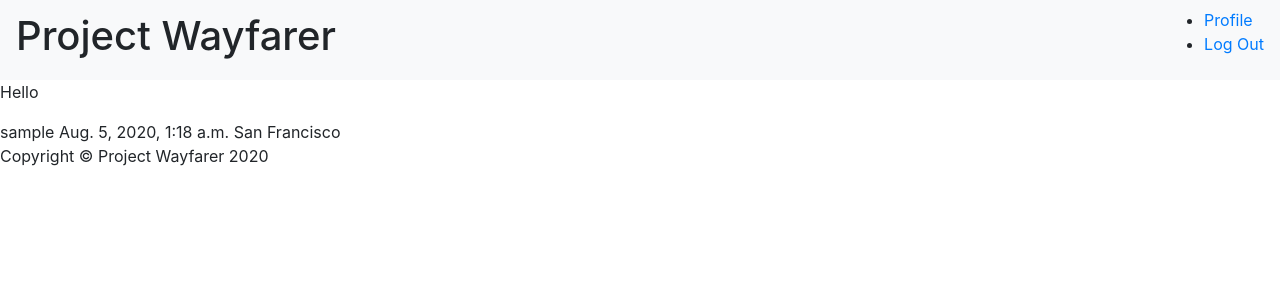
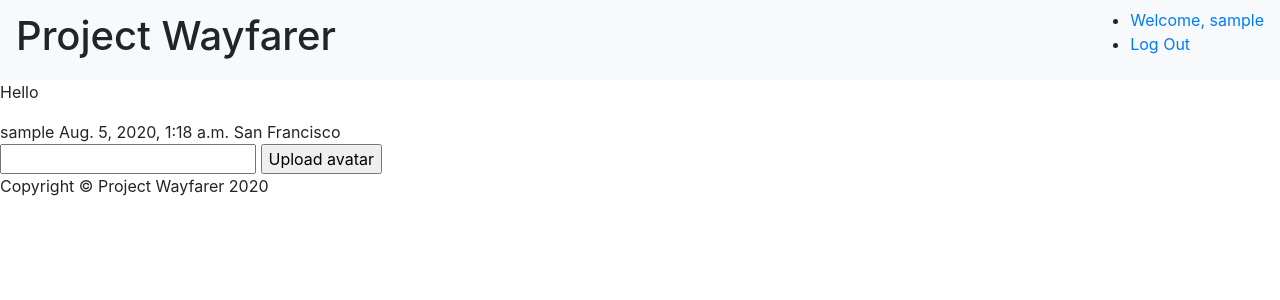
Before and after one commit to TimothyAllgood/project_wayfare, a Django app: page /profile/ in a window 1280 px wide. Shown: the top 300 px of the page. Run offline with Django 3.2, Linux system fonts and the light colour scheme; the visitor is signed in with stand-in values (Sample User, id 1); data comes from the database, SQL or seed files in the repository; some libraries are stand-ins or nearby versions.

Commit message:
added image upload via cloudinary

```diff
--- a/main_app/forms.py
+++ b/main_app/forms.py
@@ -1,6 +1,10 @@
 from django import forms
+from django.forms import ModelForm
 from django.contrib.auth.forms import UserCreationForm
 from django.contrib.auth.models import User
+from cloudinary.forms import CloudinaryFileField
+from .models import Profile
+
 
 CITIES = (
     ('S', 'San Francisco'),
@@ -15,3 +19,18 @@ class SignUpForm(UserCreationForm):
     class Meta:
         model = User
         fields = ('username', 'city', 'password1', 'password2',)
+
+# Used info from https://medium.com/@szczerbeansky/django-web-app-and-images-cloudinary-straightforward-study-ae8b5bb03e37 for Cloudinary Upload
+
+class AvatarUploadForm(forms.ModelForm):
+    avatar = CloudinaryFileField(
+        options = {
+            'crop': 'thumb',
+            'width': 200,
+            'height': 200,
+            'folder': 'avatars'
+       }
+    )
+    class Meta:
+        model = Profile
+        fields = ('avatar',)
--- a/main_app/models.py
+++ b/main_app/models.py
@@ -2,6 +2,7 @@ from django.db import models
 from django.contrib.auth.models import User
 from django.db.models.signals import post_save
 from django.dispatch import receiver
+from cloudinary.models import CloudinaryField
 
 CITIES = (
     ('S', 'San Francisco'),
@@ -9,6 +10,7 @@ CITIES = (
     )
 
 class Profile(models.Model):
+    avatar = CloudinaryField('avatar')
     user = models.OneToOneField(User, on_delete=models.CASCADE)
     city = models.CharField(
         'City Choice',
--- a/main_app/templates/base.html
+++ b/main_app/templates/base.html
@@ -18,7 +18,7 @@
         </div>
     {% if user.is_authenticated %}
     <ul>
-        <li><a href="{% url 'profile' %}">Profile</a></li>
+        <li><a href="{% url 'profile' %}">Welcome, {{user.username}} </a></li>
         <li><a href="{% url 'logout' %}">Log Out</a></li>
     </ul>
     {% else %}
--- a/main_app/templates/registration/profile.html
+++ b/main_app/templates/registration/profile.html
@@ -4,4 +4,12 @@
     {{user.username}}
     {{user.date_joined}}
     {{user.profile.get_city_display}}
+    <form method="post" enctype="multipart/form-data">
+    {% csrf_token %}
+    {{ form.avatar }}
+        <input type="submit" value="Upload avatar">
+    </form>
+    {% if user.profile.avatar.url %}
+    <img src="{{ user.profile.avatar.url }}" class="rounded-circle" width="150", height="150">
+    {% endif  %}
 {% endblock content %}
--- a/main_app/views.py
+++ b/main_app/views.py
@@ -1,7 +1,9 @@
-from django.shortcuts import render, redirect, HttpResponse
+from django.shortcuts import render, redirect, HttpResponse, get_object_or_404
 from django.contrib.auth import login
 from django.contrib.auth.forms import UserCreationForm, AuthenticationForm
-from .forms import SignUpForm
+from .forms import SignUpForm, AvatarUploadForm
+from .models import Profile
+from django.contrib.auth.decorators import login_required
 
 # Create your views here.
 def home(request):
@@ -33,5 +35,15 @@ def signup(request):
         context = {'form': form, 'error_message': error_message}
         return render(request, 'registration/signup.html', context)
 
+@login_required
 def profile(request):
-    return render(request, 'registration/profile.html')
+    user = request.user
+    instance = get_object_or_404(Profile, user=user)
+    if request.method == "POST":
+        form = AvatarUploadForm(request.POST, request.FILES, instance=instance)
+        print(instance)
+        if form.is_valid():
+            form.save()
+            return redirect('/profile')
+    form = AvatarUploadForm()
+    return render(request, 'registration/profile.html', {'form': form})
```
Also changed, not shown: wayfarer/settings.py (+16 -0 lines), main_app/migrations/0002_profile_avatar.py (added).
